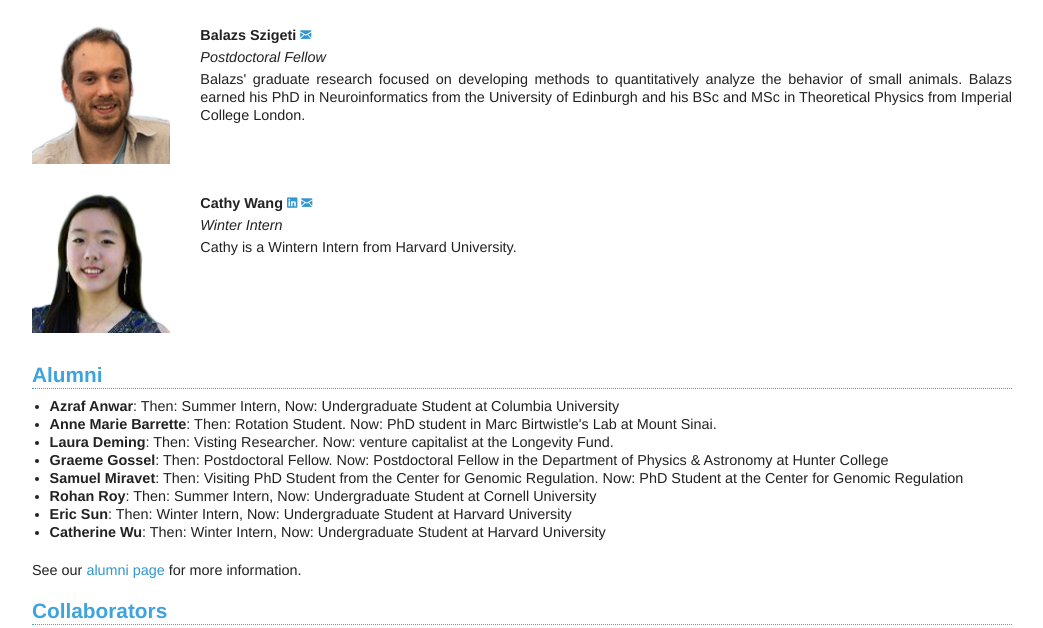
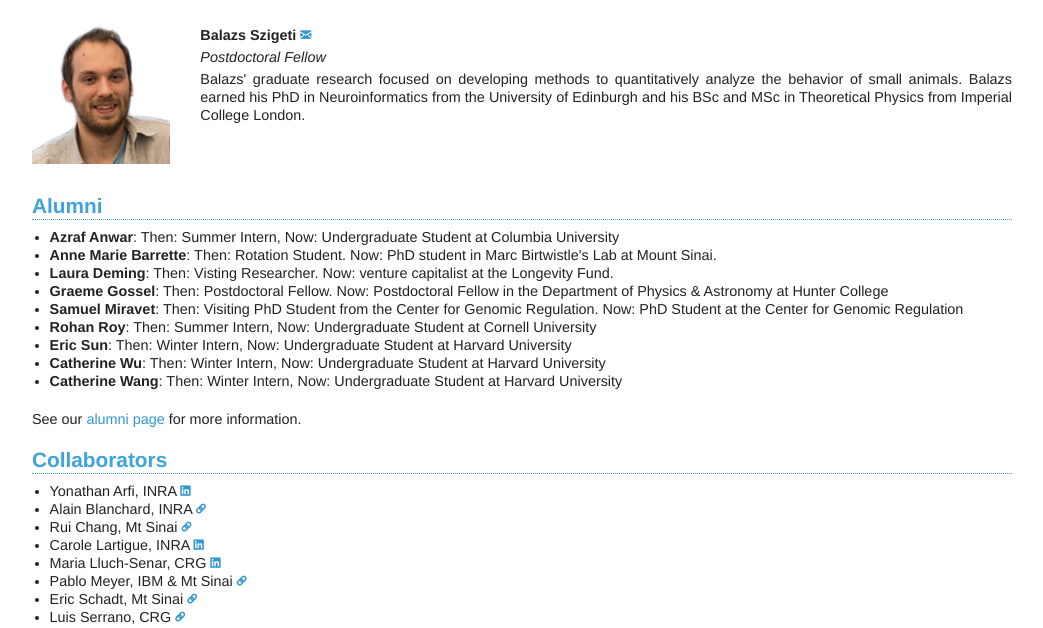
Before and after one commit to KarrLab/karr_lab_website, a Django app: template karrlab/core/templates/people.html in a window 1280 px wide. Shown: the part 1605-2233 px from the top of the page, without its empty margins (118-1161 px from the left). Run offline with Django 3.2, Linux system fonts and the light colour scheme; the template is opened without the code that fills it, so the values that code supplies are empty.

Commit message:
moving cathy wang to alumni

```diff
--- a/karrlab/core/templates/alumni.html
+++ b/karrlab/core/templates/alumni.html
@@ -16,6 +16,7 @@
     {% include "people/rodriguez.html" %}
     {% include 'people/roy.html' %}
     {% include "people/sun.html" %}
+    {% include 'people/wang.html' %}
     {% include "people/wu.html" %}
 </div>
 
--- a/karrlab/core/templates/people.html
+++ b/karrlab/core/templates/people.html
@@ -17,7 +17,6 @@
     {% include 'people/srinivasan.html' %}
 	{% include 'people/sundstrom.html' %}
     {% include 'people/szigeti.html' %}
-    {% include 'people/wang.html' %}
 
 	{% comment %}
 	<h3>Honorary lab members</h3>
@@ -34,6 +33,7 @@
         <li><b>Rohan Roy</b>: Then: Summer Intern, Now: Undergraduate Student at Cornell University</li>
 		<li><b>Eric Sun</b>: Then: Winter Intern, Now: Undergraduate Student at Harvard University</li>
         <li><b>Catherine Wu</b>: Then: Winter Intern, Now: Undergraduate Student at Harvard University</li>
+        <li><b>Catherine Wang</b>: Then: Winter Intern, Now: Undergraduate Student at Harvard University</li>
 	</ul>
 
 	See our <a href="{% url 'alumni' %}">alumni page</a> for more information.
```
